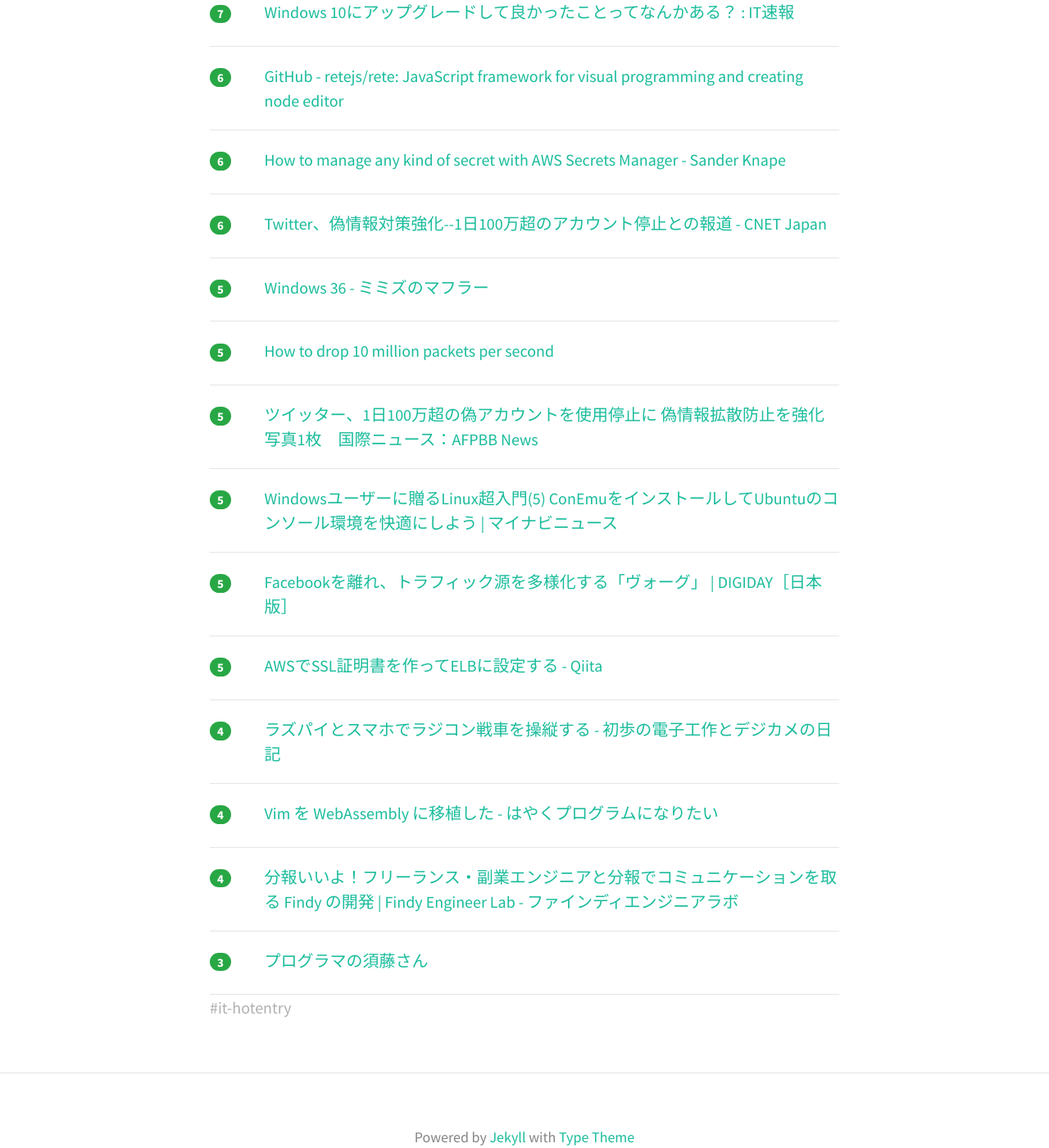
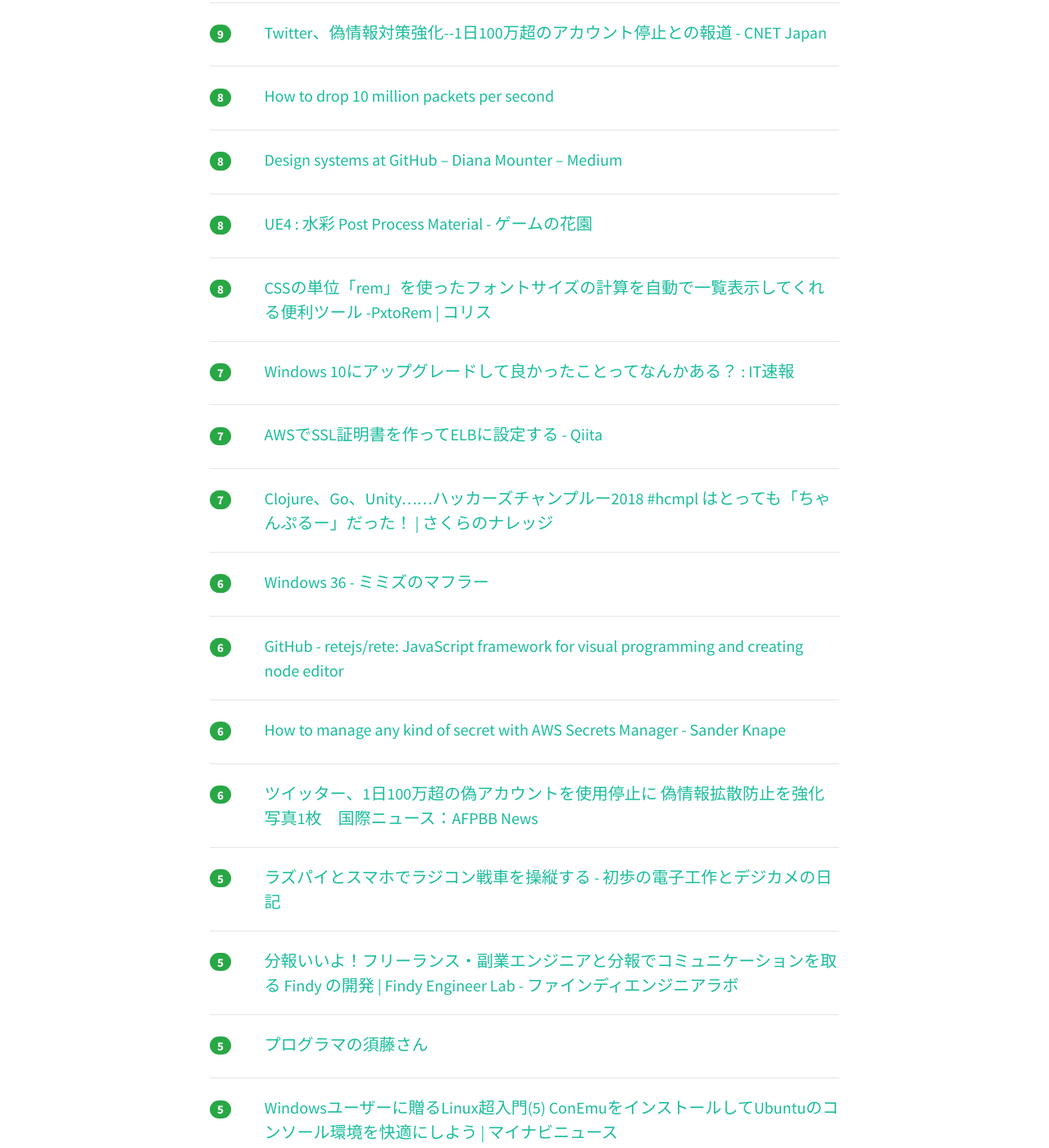
Before and after one commit to yatta47/hatena-matome-site, a Jekyll site: the page built from _posts/2018-07-09-hatena.md, in a window 1280 px wide and 1400 px high, scrolled down 1473 px. Shown: the whole window at 82% size. Built offline with Jekyll 4.4.1, drawn with Linux system fonts in a browser that asks for light colours; nearby versions of some CDN libraries; some of the changed text lies outside the part shown.

Commit message:
Updated 2018-07-09

```diff
--- a/_posts/2018-07-09-hatena.md
+++ b/_posts/2018-07-09-hatena.md
@@ -1,34 +1,39 @@
 ---
 layout: post
 title:  "2018-07-09 はてぶIT"
-date:   2018-07-09 10:02:50
+date:   2018-07-09 11:02:30
 tags: [it-hotentry]
 ---
-26 件のデータあり
+36 件のデータあり
 
 <hr><div class="row">
-<div class="col-1"><span class="badge badge-pill badge-success h2">36</span></div>
+<div class="col-1"><span class="badge badge-pill badge-success h2">67</span></div>
+<div class="col-11"><a href='https://rhysd.hatenablog.com/entry/2018/07/09/090115' target='_blank'>Vim を WebAssembly に移植した - はやくプログラムになりたい</a></div>
+</div>
+<hr>
+<div class="row">
+<div class="col-1"><span class="badge badge-pill badge-success h2">45</span></div>
 <div class="col-11"><a href='https://speakerdeck.com/likr/html5apuriniokerupahuomansufalseji-chu-zhi-shi' target='_blank'>HTML5アプリにおけるパフォーマンスの基礎知識 - Speaker Deck</a></div>
 </div>
 <hr>
 <div class="row">
-<div class="col-1"><span class="badge badge-pill badge-success h2">24</span></div>
+<div class="col-1"><span class="badge badge-pill badge-success h2">39</span></div>
+<div class="col-11"><a href='https://jp.techcrunch.com/2018/07/09/progate-global/' target='_blank'>40万人が使うプログラミング学習サービス「Progate」、米国子会社を設立しグローバル展開を加速 | TechCrunch Japan</a></div>
+</div>
+<hr>
+<div class="row">
+<div class="col-1"><span class="badge badge-pill badge-success h2">31</span></div>
+<div class="col-11"><a href='http://www.atmarkit.co.jp/ait/articles/1807/09/news016.html' target='_blank'>Pythonの機械学習ライブラリ「scikit-learn」で実践する「教師あり学習」「教師なし学習」 (1/3)：Pythonで始める機械学習入門（7） - ＠IT</a></div>
+</div>
+<hr>
+<div class="row">
+<div class="col-1"><span class="badge badge-pill badge-success h2">27</span></div>
 <div class="col-11"><a href='https://internet.watch.impress.co.jp/docs/column/shimizu/1131132.html' target='_blank'>高速なIPoE IPv6環境を使いつつ自宅へのVPN接続やNAS接続もあきらめない！【イニシャルB】 - INTERNET Watch</a></div>
 </div>
 <hr>
 <div class="row">
-<div class="col-1"><span class="badge badge-pill badge-success h2">23</span></div>
+<div class="col-1"><span class="badge badge-pill badge-success h2">25</span></div>
 <div class="col-11"><a href='https://soudai.hatenablog.com/entry/2018/07/08/205116' target='_blank'>REALFORCE R2 PFU Limited Editionがめちゃ良いのでレビュー書く - そーだいなるらくがき帳</a></div>
-</div>
-<hr>
-<div class="row">
-<div class="col-1"><span class="badge badge-pill badge-success h2">23</span></div>
-<div class="col-11"><a href='http://www.atmarkit.co.jp/ait/articles/1807/09/news016.html' target='_blank'>Pythonの機械学習ライブラリ「scikit-learn」で実践する「教師あり学習」「教師なし学習」 (1/3)：Pythonで始める機械学習入門（7） - ＠IT</a></div>
-</div>
-<hr>
-<div class="row">
-<div class="col-1"><span class="badge badge-pill badge-success h2">17</span></div>
-<div class="col-11"><a href='https://jp.techcrunch.com/2018/07/09/progate-global/' target='_blank'>40万人が使うプログラミング学習サービス「Progate」、米国子会社を設立しグローバル展開を加速 | TechCrunch Japan</a></div>
 </div>
 <hr>
 <div class="row">
@@ -37,7 +42,12 @@ tags: [it-hotentry]
 </div>
 <hr>
 <div class="row">
-<div class="col-1"><span class="badge badge-pill badge-success h2">11</span></div>
+<div class="col-1"><span class="badge badge-pill badge-success h2">15</span></div>
+<div class="col-11"><a href='https://japan.cnet.com/article/35122056/' target='_blank'>「Gmail」へのアクセス問題で揺らぐシリコンバレーのプライバシー論 - CNET Japan</a></div>
+</div>
+<hr>
+<div class="row">
+<div class="col-1"><span class="badge badge-pill badge-success h2">12</span></div>
 <div class="col-11"><a href='https://forbesjapan.com/articles/detail/21951' target='_blank'>AIの「ワードプレス化」目指す、スウェーデン企業の野望 | Forbes JAPAN（フォーブス ジャパン）</a></div>
 </div>
 <hr>
@@ -47,13 +57,23 @@ tags: [it-hotentry]
 </div>
 <hr>
 <div class="row">
+<div class="col-1"><span class="badge badge-pill badge-success h2">10</span></div>
+<div class="col-11"><a href='http://www.itmedia.co.jp/news/articles/1807/09/news055.html' target='_blank'>アニメ「イングレス」のNetflixでの10月世界公開に合わせ、ゲーム「Inress Prime」始動へ - ITmedia NEWS</a></div>
+</div>
+<hr>
+<div class="row">
 <div class="col-1"><span class="badge badge-pill badge-success h2">9</span></div>
-<div class="col-11"><a href='https://japan.cnet.com/article/35122056/' target='_blank'>「Gmail」へのアクセス問題で揺らぐシリコンバレーのプライバシー論 - CNET Japan</a></div>
+<div class="col-11"><a href='https://www.fnn.jp/posts/00329400HDK' target='_blank'>00329400HDK</a></div>
+</div>
+<hr>
+<div class="row">
+<div class="col-1"><span class="badge badge-pill badge-success h2">9</span></div>
+<div class="col-11"><a href='https://japan.cnet.com/article/35122106/' target='_blank'>Twitter、偽情報対策強化--1日100万超のアカウント停止との報道 - CNET Japan</a></div>
 </div>
 <hr>
 <div class="row">
 <div class="col-1"><span class="badge badge-pill badge-success h2">8</span></div>
-<div class="col-11"><a href='https://www.fnn.jp/posts/00329400HDK' target='_blank'>00329400HDK</a></div>
+<div class="col-11"><a href='https://blog.cloudflare.com/how-to-drop-10-million-packets/' target='_blank'>How to drop 10 million packets per second</a></div>
 </div>
 <hr>
 <div class="row">
@@ -67,8 +87,28 @@ tags: [it-hotentry]
 </div>
 <hr>
 <div class="row">
+<div class="col-1"><span class="badge badge-pill badge-success h2">8</span></div>
+<div class="col-11"><a href='https://coliss.com/articles/browser/chrome/convert-pixel-units-to-rem.html' target='_blank'>CSSの単位「rem」を使ったフォントサイズの計算を自動で一覧表示してくれる便利ツール -PxtoRem | コリス</a></div>
+</div>
+<hr>
+<div class="row">
 <div class="col-1"><span class="badge badge-pill badge-success h2">7</span></div>
 <div class="col-11"><a href='http://blog.livedoor.jp/itsoku/archives/53778578.html' target='_blank'>Windows 10にアップグレードして良かったことってなんかある？ : IT速報</a></div>
+</div>
+<hr>
+<div class="row">
+<div class="col-1"><span class="badge badge-pill badge-success h2">7</span></div>
+<div class="col-11"><a href='https://qiita.com/kosuge/items/3c51ff4bb59d94a57d2e' target='_blank'>AWSでSSL証明書を作ってELBに設定する - Qiita</a></div>
+</div>
+<hr>
+<div class="row">
+<div class="col-1"><span class="badge badge-pill badge-success h2">7</span></div>
+<div class="col-11"><a href='https://knowledge.sakura.ad.jp/16891/' target='_blank'>Clojure、Go、Unity……ハッカーズチャンプルー2018 #hcmpl はとっても「ちゃんぷるー」だった！ | さくらのナレッジ</a></div>
+</div>
+<hr>
+<div class="row">
+<div class="col-1"><span class="badge badge-pill badge-success h2">6</span></div>
+<div class="col-11"><a href='http://kentaro-takano.hatenablog.com/entry/2018/07/09/000000' target='_blank'>Windows 36 - ミミズのマフラー</a></div>
 </div>
 <hr>
 <div class="row">
@@ -83,22 +123,22 @@ tags: [it-hotentry]
 <hr>
 <div class="row">
 <div class="col-1"><span class="badge badge-pill badge-success h2">6</span></div>
-<div class="col-11"><a href='https://japan.cnet.com/article/35122106/' target='_blank'>Twitter、偽情報対策強化--1日100万超のアカウント停止との報道 - CNET Japan</a></div>
+<div class="col-11"><a href='http://www.afpbb.com/articles/-/3181622?cx_amp=all' target='_blank'>ツイッター、1日100万超の偽アカウントを使用停止に 偽情報拡散防止を強化　写真1枚　国際ニュース：AFPBB News</a></div>
 </div>
 <hr>
 <div class="row">
 <div class="col-1"><span class="badge badge-pill badge-success h2">5</span></div>
-<div class="col-11"><a href='http://kentaro-takano.hatenablog.com/entry/2018/07/09/000000' target='_blank'>Windows 36 - ミミズのマフラー</a></div>
+<div class="col-11"><a href='https://blog.goo.ne.jp/pook24/e/728f9d1aedc9654d78d5f1a958283cb7' target='_blank'>ラズパイとスマホでラジコン戦車を操縦する - 初歩の電子工作とデジカメの日記</a></div>
 </div>
 <hr>
 <div class="row">
 <div class="col-1"><span class="badge badge-pill badge-success h2">5</span></div>
-<div class="col-11"><a href='https://blog.cloudflare.com/how-to-drop-10-million-packets/' target='_blank'>How to drop 10 million packets per second</a></div>
+<div class="col-11"><a href='https://findy-code.io/engineer-lab/funho-engineer-merit' target='_blank'>分報いいよ！フリーランス・副業エンジニアと分報でコミュニケーションを取る Findy の開発 | Findy Engineer Lab - ファインディエンジニアラボ</a></div>
 </div>
 <hr>
 <div class="row">
 <div class="col-1"><span class="badge badge-pill badge-success h2">5</span></div>
-<div class="col-11"><a href='http://www.afpbb.com/articles/-/3181622?cx_amp=all' target='_blank'>ツイッター、1日100万超の偽アカウントを使用停止に 偽情報拡散防止を強化　写真1枚　国際ニュース：AFPBB News</a></div>
+<div class="col-11"><a href='https://anond.hatelabo.jp/20180709030850' target='_blank'>プログラマの須藤さん</a></div>
 </div>
 <hr>
 <div class="row">
@@ -113,26 +153,36 @@ tags: [it-hotentry]
 <hr>
 <div class="row">
 <div class="col-1"><span class="badge badge-pill badge-success h2">5</span></div>
-<div class="col-11"><a href='https://qiita.com/kosuge/items/3c51ff4bb59d94a57d2e' target='_blank'>AWSでSSL証明書を作ってELBに設定する - Qiita</a></div>
+<div class="col-11"><a href='https://developer.kaizenplatform.com/entry/glidenote/2018-07-09' target='_blank'>Datadog Log ManagementでNginxのエラーを監視する - Kaizen Platform 開発者ブログ</a></div>
+</div>
+<hr>
+<div class="row">
+<div class="col-1"><span class="badge badge-pill badge-success h2">5</span></div>
+<div class="col-11"><a href='https://gigazine.net/news/20180709-192-168-1-1-history/' target='_blank'>ルーターの設定で「192.168.1.1」が使われることが多いのはなぜか？ - GIGAZINE</a></div>
 </div>
 <hr>
 <div class="row">
 <div class="col-1"><span class="badge badge-pill badge-success h2">4</span></div>
-<div class="col-11"><a href='https://blog.goo.ne.jp/pook24/e/728f9d1aedc9654d78d5f1a958283cb7' target='_blank'>ラズパイとスマホでラジコン戦車を操縦する - 初歩の電子工作とデジカメの日記</a></div>
+<div class="col-11"><a href='https://github.com/saschagrunert/webapp.rs' target='_blank'>GitHub - saschagrunert/webapp.rs: An web application completely written in Rust.</a></div>
 </div>
 <hr>
 <div class="row">
 <div class="col-1"><span class="badge badge-pill badge-success h2">4</span></div>
-<div class="col-11"><a href='https://rhysd.hatenablog.com/entry/2018/07/09/090115' target='_blank'>Vim を WebAssembly に移植した - はやくプログラムになりたい</a></div>
+<div class="col-11"><a href='https://press.monaca.io/kanako/2740' target='_blank'>HTML5アプリに関わるユーザのための祭典。HTML5 APP CONFERENCE 2018 開催レポート | モナカプレス</a></div>
 </div>
 <hr>
 <div class="row">
 <div class="col-1"><span class="badge badge-pill badge-success h2">4</span></div>
-<div class="col-11"><a href='https://findy-code.io/engineer-lab/funho-engineer-merit' target='_blank'>分報いいよ！フリーランス・副業エンジニアと分報でコミュニケーションを取る Findy の開発 | Findy Engineer Lab - ファインディエンジニアラボ</a></div>
+<div class="col-11"><a href='https://coliss.com/articles/build-websites/operation/javascript/tour-guide-of-your-app-shepherd.html' target='_blank'>[JS]Webアプリやページのツアーガイドを簡単に加えることができる軽量スクリプト -Shepherd | コリス</a></div>
 </div>
 <hr>
 <div class="row">
 <div class="col-1"><span class="badge badge-pill badge-success h2">3</span></div>
-<div class="col-11"><a href='https://anond.hatelabo.jp/20180709030850' target='_blank'>プログラマの須藤さん</a></div>
+<div class="col-11"><a href='http://www.itmedia.co.jp/news/articles/1807/09/news051.html' target='_blank'>イーロン・マスク氏、タイ洞窟の少年救出用ミニ潜水艦の動画を披露 - ITmedia NEWS</a></div>
 </div>
 <hr>
+<div class="row">
+<div class="col-1"><span class="badge badge-pill badge-success h2">3</span></div>
+<div class="col-11"><a href='https://liginc.co.jp/397899' target='_blank'>Google Chromeユーザーは知っておくべき神ワザ！ ひとつ上のスクリーンショット術 | 東京上野のWeb制作会社LIG</a></div>
+</div>
+<hr>
```
